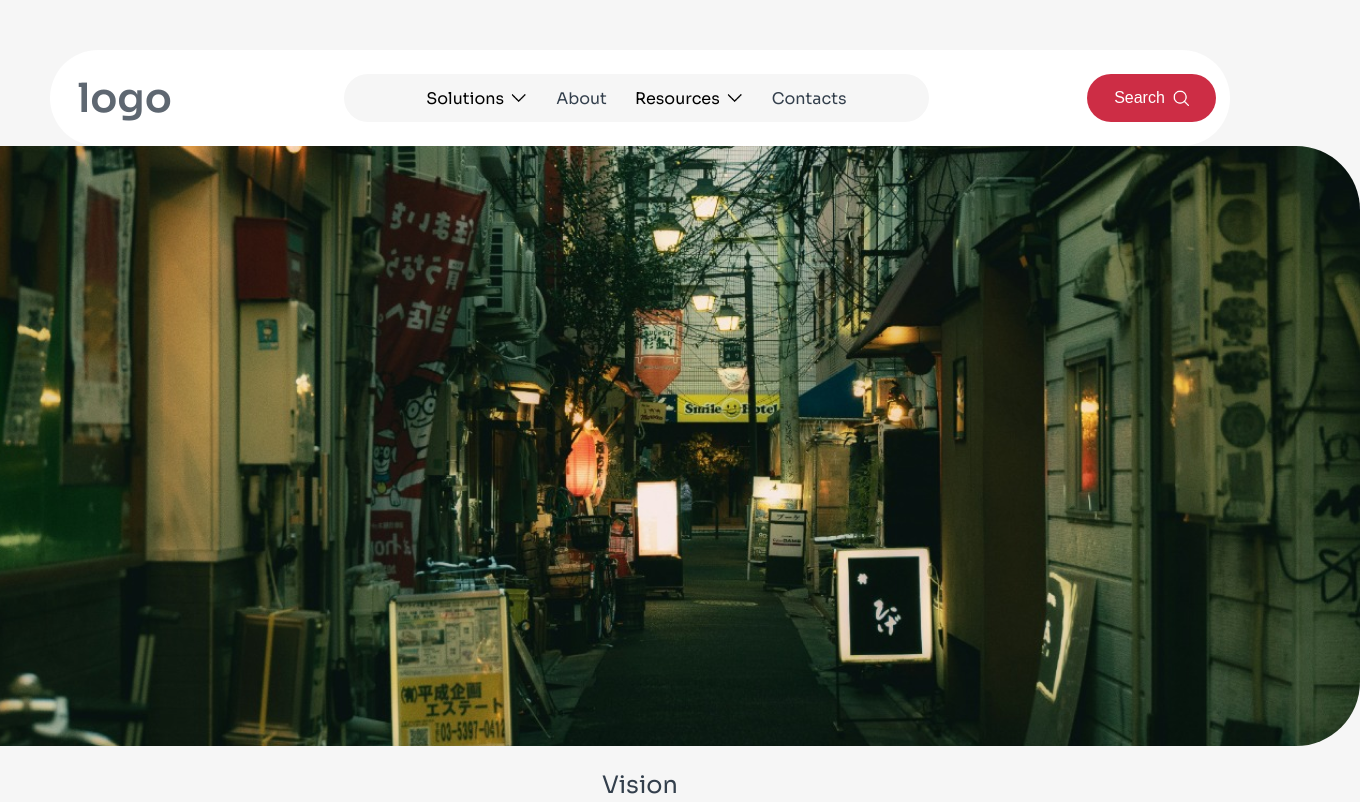
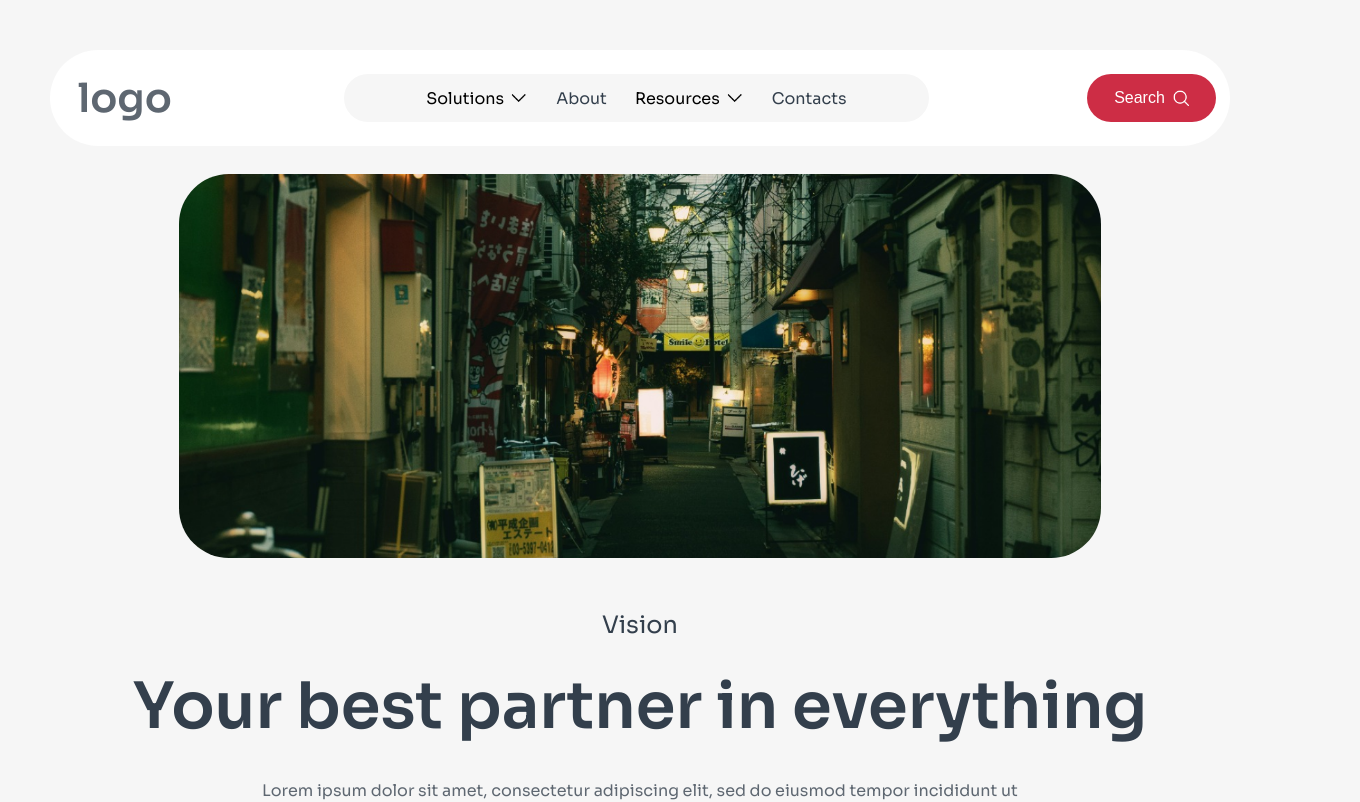
Before and after one commit to alev5592/testZaki, a React (Vite) app: page / in a window 1280 px wide. Shown: the top 802 px of the page, 1360 px wide, since content can reach past the window. Built offline with nearby package versions, Linux system fonts and the light colour scheme.

Commit message:
fixed background-photo dimension

```diff
--- a/src/App.jsx
+++ b/src/App.jsx
@@ -1,7 +1,7 @@
 
 import "./App.css"
 import { Navbar } from './HomePage/navbar/Navbar'
-import { MainSection } from "./MainSection/MainSection"
+import { MainSection } from "./HomePage/MainSection/MainSection"
 
 
 
@@ -13,6 +13,7 @@ function App() {
       <MainSection />
 
 
+
     </>
   )
 }
--- /dev/null
+++ b/src/HomePage/CardSection/CardSection.jsx
@@ -0,0 +1,3 @@
+export function CardSection(){
+
+}
--- a/src/MainSection/MainSection.css
+++ b/src/HomePage/MainSection/MainSection.css
@@ -1,16 +1,16 @@
-.background-photo-container{
+.background-photo-container {
     justify-content: center;
     align-items: center;
     display: flex;
-    padding: 0px;
+
 }
 
-.background-photo{
-    padding: 0px;
+.background-photo {
+    width: 80%;
     border-radius: 64px;
 }
 
-.main-container{
+.main-container {
     display: flex;
     flex-direction: column;
     justify-content: center;
@@ -19,25 +19,28 @@
     color: #333F4C;
 }
 
-.h1{
+.h1 {
     line-height: 0;
     font-size: 64px;
     font-weight: 600;
     padding: 0px;
 }
-.h3{
+
+.h3 {
     padding: 0px;
     font-size: 24px;
     font-weight: 400;
 }
 
-.article{
+.article {
     width: 800px;
     height: 72px;
     font-weight: 400;
     color: #5E6771;
-    text-align: center; /* orizzontale */
+    text-align: center;
+    /* orizzontale */
 }
-.p{
+
+.p {
     padding: 0px;
 }
```
Also changed, not shown: src/HomePage/MainSection/MainSection.jsx (renamed from src/MainSection/MainSection.jsx).
